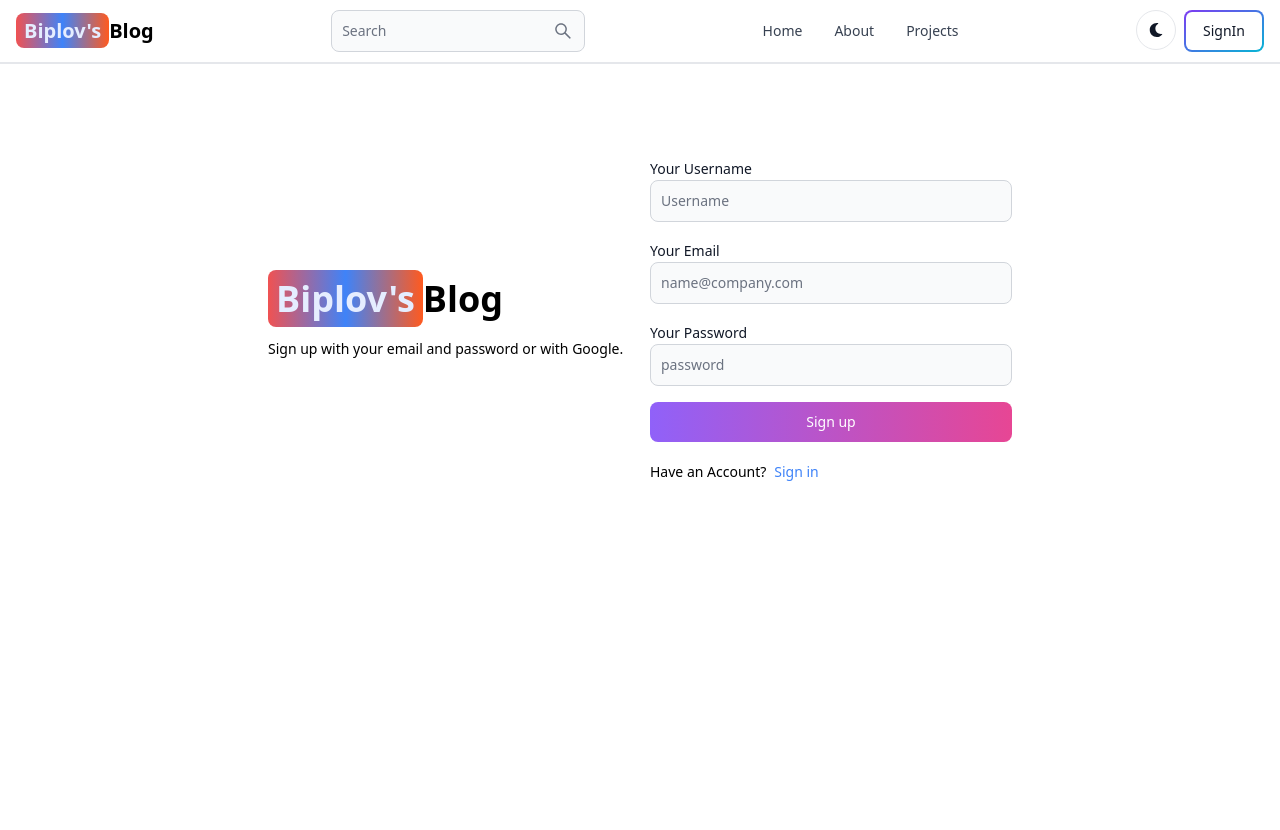
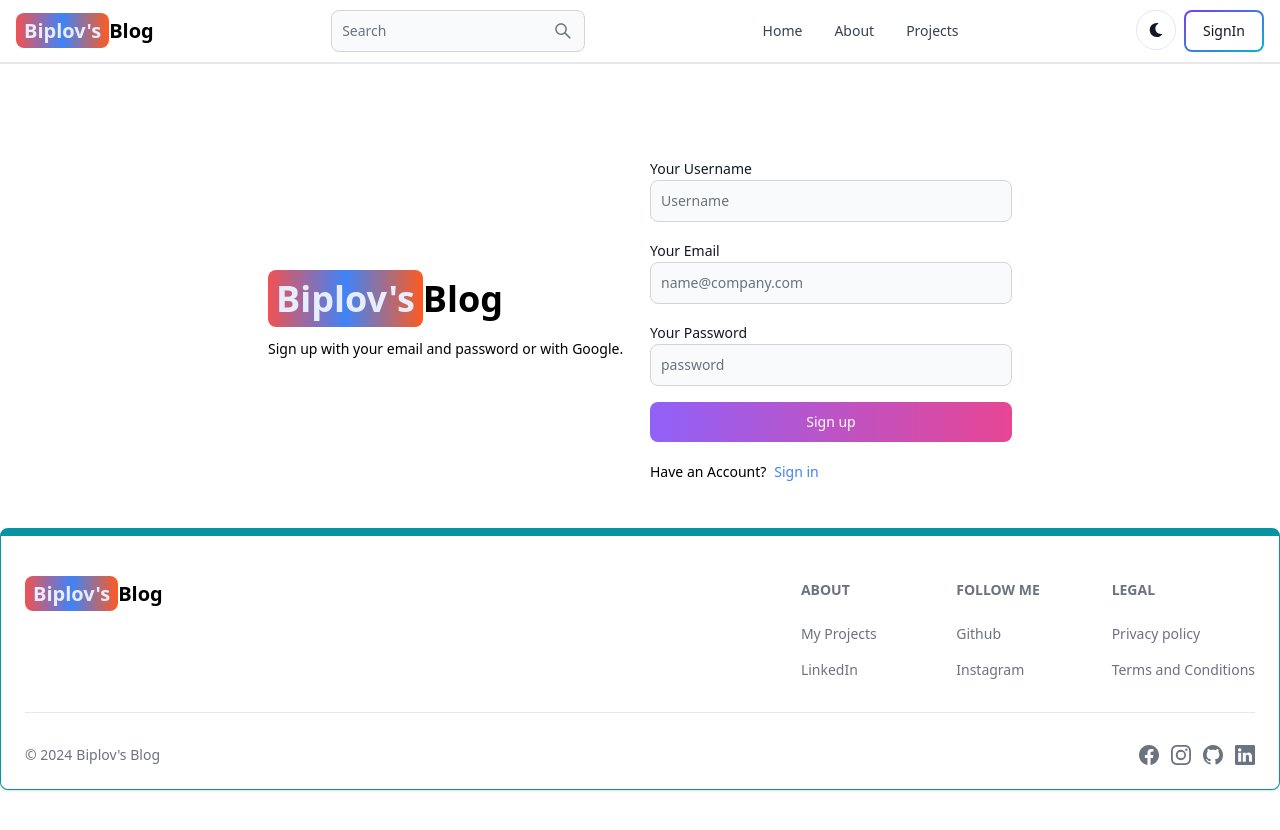
Before and after one commit to bips555/Blog-App, a React (Vite) app in the folder client/: page /sign-up in a window 1280 px wide. Shown: the top 830 px of the page. After the commit the page ends 800 px from the top, so only its background shows below. Built offline with nearby package versions, Linux system fonts and the light colour scheme.

Commit message:
Created Footer Component

```diff
--- a/client/src/App.jsx
+++ b/client/src/App.jsx
@@ -1,27 +1,30 @@
-import { BrowserRouter,Routes,Route } from "react-router-dom"
-import Home from "./Pages/Home.jsx"
-import Dashboard from "./Pages/Dashboard.jsx"
-import About from "./Pages/About.jsx"
-import SignIn from "./Pages/SignIn.jsx"
-import Projects from "./Pages/Projects.jsx"
-import SignUp from "./Pages/SignUp.jsx"
-import Header from "./Components/Header.jsx"
+import { BrowserRouter, Routes, Route } from "react-router-dom";
+import Home from "./Pages/Home.jsx";
+import Dashboard from "./Pages/Dashboard.jsx";
+import About from "./Pages/About.jsx";
+import SignIn from "./Pages/SignIn.jsx";
+import Projects from "./Pages/Projects.jsx";
+import SignUp from "./Pages/SignUp.jsx";
+import Header from "./Components/Header.jsx";
+import FooterCom from "./Components/FooterCom.jsx";
+
 function App() {
   return (
     <>
-     <BrowserRouter>
-     <Header/>
-     <Routes>
-      <Route path="/" element={<Home/>}/>
-      <Route path="/about" element={<About/>}/>
-      <Route path="/sign-in" element={<SignIn/>}/>
-      <Route path="/sign-up" element={<SignUp/>}/>
-      <Route path="/dashboard" element={<Dashboard/>}/>
-      <Route path="/projects" element={<Projects/>}/>
-     </Routes>
-    </BrowserRouter>
+      <BrowserRouter>
+        <Header />
+        <Routes>
+          <Route path="/" element={<Home />} />
+          <Route path="/about" element={<About />} />
+          <Route path="/sign-in" element={<SignIn />} />
+          <Route path="/sign-up" element={<SignUp />} />
+          <Route path="/dashboard" element={<Dashboard />} />
+          <Route path="/projects" element={<Projects />} />
+        </Routes>
+        <FooterCom />
+      </BrowserRouter>
     </>
-  )
+  );
 }
 
-export default App
+export default App;
--- /dev/null
+++ b/client/src/Components/FooterCom.jsx
@@ -0,0 +1,105 @@
+import React from "react";
+import { Footer } from "flowbite-react";
+import { Link } from "react-router-dom";
+import { BsFacebook, BsGithub, BsLinkedin, BsInstagram } from "react-icons/bs";
+
+const FooterCom = () => {
+  return (
+    <>
+      <Footer container className="border border-t-8 border-teal-500">
+        <div className="w-full mx-auto max-w-8xl">
+          <div className="grid w-full justify-between sm:flex ">
+            <div className="mt-5">
+              <Link to="/" className="sm:text-xl dark:text-white font-semibold">
+                <span className="px-2 py-1 rounded-lg text-indigo-100 bg-gradient-to-r from-red-500 via-blue-500 to-orange-500">
+                  Biplov's
+                </span>
+                Blog
+              </Link>
+            </div>
+            <div className="grid md:grid-cols-3 sm:grid-cols-3 grid-cols-3 sm:mt-5 sm:gap-3 gap-8 items-center justify-center">
+              <div className="lg:my-0 md:my-0 sm:md-0 my-5">
+                <Footer.Title title="About" />
+                <Footer.LinkGroup col>
+                  <Footer.Link href="/projects">
+                    {/* prevents windows from blocking new window */}
+                    My Projects
+                  </Footer.Link>
+                  <Footer.Link
+                    href="https://www.linkedin.com/in/biplov-subedi-281282199/"
+                    target="_blank"
+                    rel="noopener noreferrrer"
+                  >
+                    LinkedIn
+                  </Footer.Link>
+                </Footer.LinkGroup>
+              </div>
+              <div>
+                <Footer.Title title="Follow me" />
+                <Footer.LinkGroup col>
+                  <Footer.Link
+                    href="https://www.github.com/bips555"
+                    target="_blank"
+                    rel="noopener noreferrrer"
+                  >
+                    {/* prevents windows from blocking new window */}
+                    Github
+                  </Footer.Link>
+                  <Footer.Link
+                    href="https://www.instagram.com/subedibiplove1/"
+                    target="_blank"
+                    rel="noopener noreferrrer"
+                  >
+                    Instagram
+                  </Footer.Link>
+                </Footer.LinkGroup>
+              </div>
+              <div className="sm:mt-0 md:mt-0 lg:mt-0">
+                <Footer.Title title="Legal" />
+                <Footer.LinkGroup col>
+                  <Footer.Link href="#">
+                    {/* prevents windows from blocking new window */}
+                    Privacy policy
+                  </Footer.Link>
+                  <Footer.Link href="#">Terms and Conditions</Footer.Link>
+                </Footer.LinkGroup>
+              </div>
+            </div>
+          </div>
+          <Footer.Divider />
+          <div className="w-full flex lg:flex-row md:flex-row sm:flex-col lg:justify-between md:justify-between sm:justify-center  gap-3 items-center flex-col">
+            <Footer.Copyright
+              href="#"
+              by="Biplov's Blog"
+              year={new Date().getFullYear()}
+            />
+            <div className="flex gap-3">
+              <Footer.Icon
+                href="https://www.facebook.com/biplove555/"
+                icon={BsFacebook}
+                target="_blank"
+              />
+              <Footer.Icon
+                target="_blank"
+                href="https://www.instagram.com/subedibiplove1/"
+                icon={BsInstagram}
+              />
+              <Footer.Icon
+                target="_blank"
+                href="https://www.github.com/bips555"
+                icon={BsGithub}
+              />
+              <Footer.Icon
+                target="_blank"
+                href="https://www.linkedin.com/in/biplov-subedi-281282199/"
+                icon={BsLinkedin}
+              />
+            </div>
+          </div>
+        </div>
+      </Footer>
+    </>
+  );
+};
+
+export default FooterCom;
--- a/client/src/Pages/SignUp.jsx
+++ b/client/src/Pages/SignUp.jsx
@@ -42,7 +42,7 @@ const SignUp = () => {
     }
   };
   return (
-    <div className="min-h-screen mt-20">
+    <div className="mt-20 min-h-96">
       <div className="flex p-3 max-w-3xl mx-auto flex-col md:flex-row md:items-center gap-5">
         <div className="flex-1">
           <Link to="/" className="font-bold dark:text-white text-4xl">
```
Also changed, not shown: 1 other file (tests, documents, lock files or other folders).
